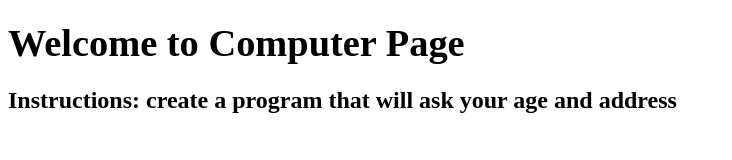
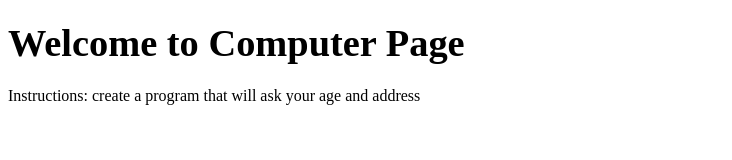
Before and after one commit to leonyDagum/sirdee-test, a plain HTML site: page index.html in a window 1280 px wide. Shown: the whole page, without its empty margins (0-732 px from the left). Drawn offline with Linux system fonts and the light colour scheme.

Commit message:
little changes

```diff
--- a/index.html
+++ b/index.html
@@ -7,6 +7,6 @@
 </head>
 <body>
 <h1><big>Welcome to Computer Page</big></h1>
-<h2>Instructions: create a program that will ask your age and address</h2>
+<p>Instructions: create a program that will ask your age and address</p>
 </body>
 </html>
```
